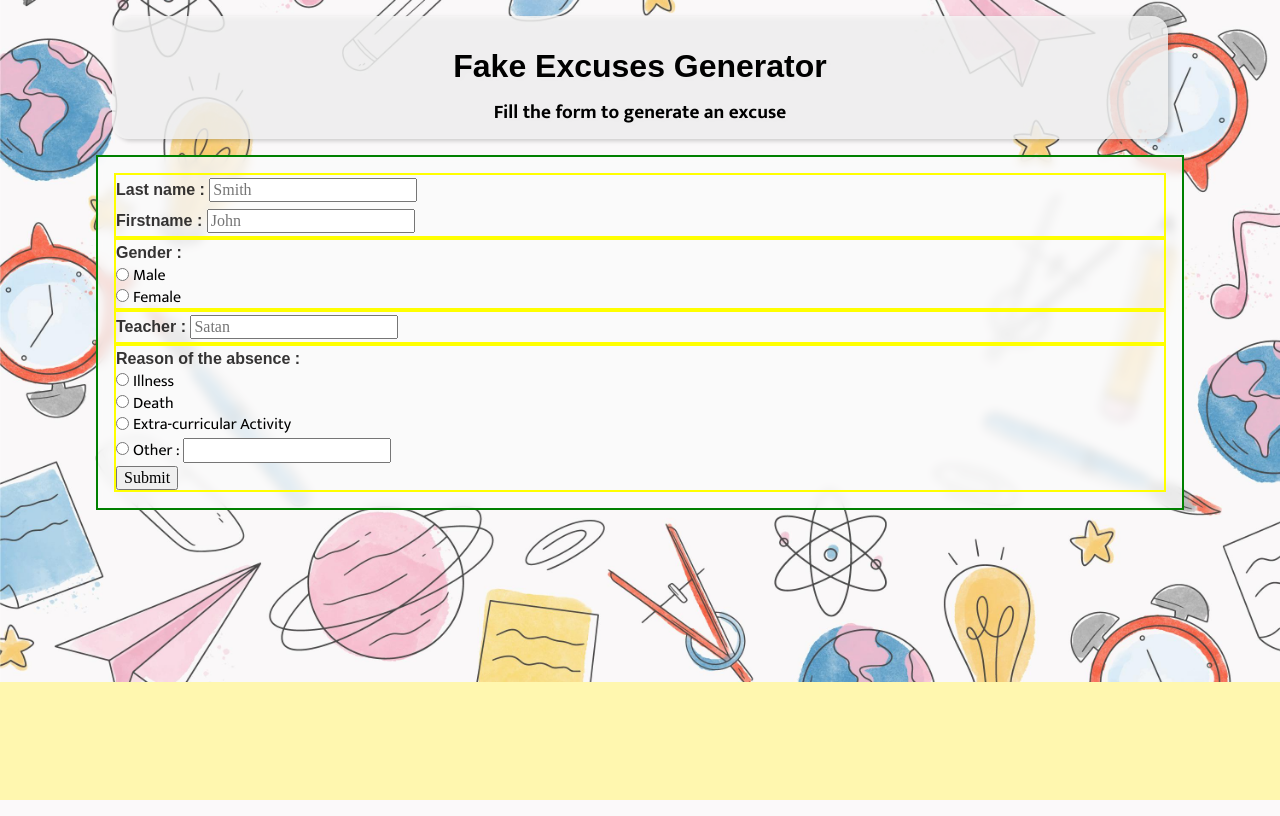
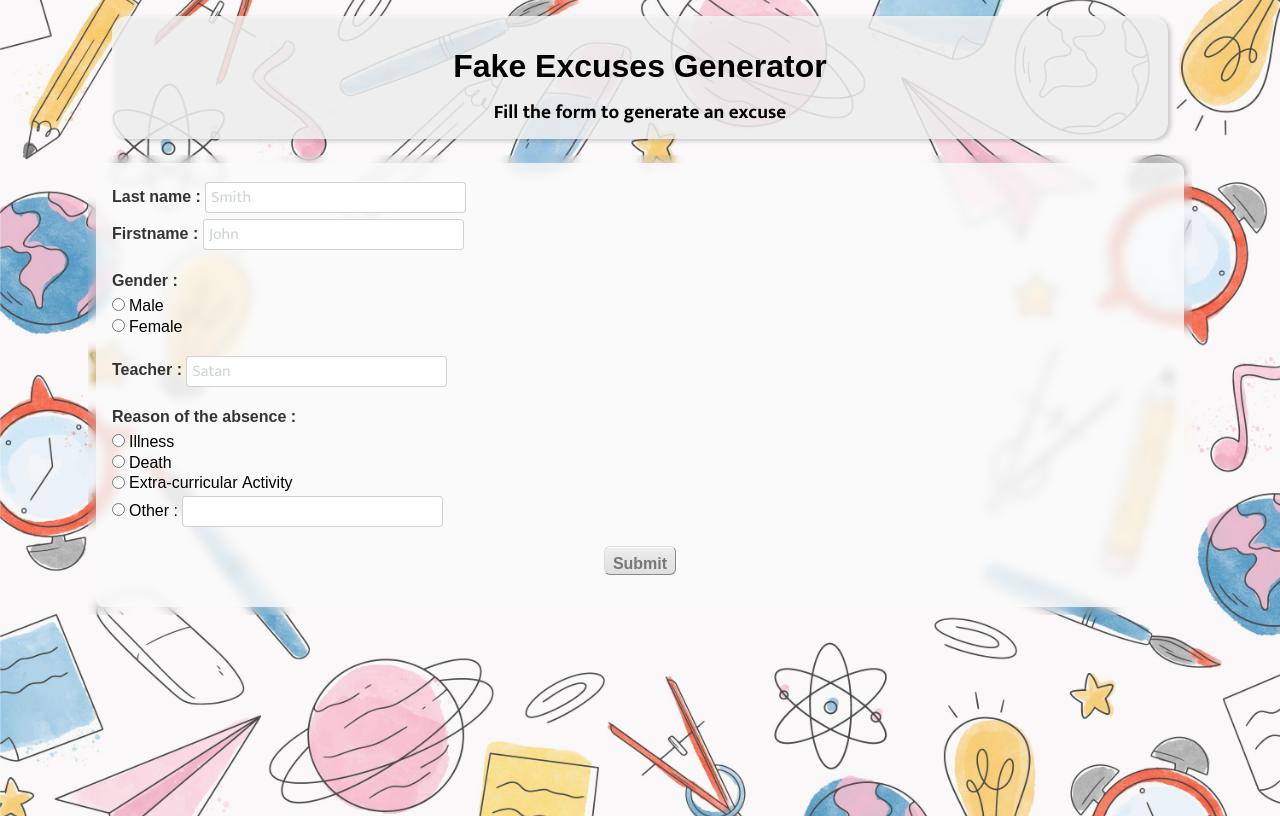
Before and after one commit to selim9106/excusegenerator, a PHP site: page / in a window 1280 px wide. Run offline with PHP 8.4, Linux system fonts and the light colour scheme; some web fonts are replaced.

Commit message:
maincssdone

```diff
--- a/assets/css/style.css
+++ b/assets/css/style.css
@@ -391,11 +391,10 @@ template {
 body {
   background: url("../images/background/4028065.jpg") center no-repeat;
   background-size: cover;
-  background-color: var(--color-background);
+  height: 100vh;
 }
 
 .header {
-  width: 100%;
   margin: 1rem auto;
   padding: 1rem;
   width: 80vw;
@@ -423,12 +422,14 @@ body {
 }
 
 .main {
-  margin: 0 auto;
+  margin: 0 auto 2rem;
   width: 85vw;
+  height: -webkit-fit-content;
+  height: -moz-fit-content;
+  height: fit-content;
+  padding: 0.5rem;
   -webkit-animation: myAnim 2s ease 0s 1 normal forwards;
           animation: myAnim 2s ease 0s 1 normal forwards;
-  background-color: rgba(250, 250, 250, 0.804);
-  border-radius: var(--border-radius-lg);
   -webkit-backdrop-filter: blur(5px);
           backdrop-filter: blur(5px);
 }
@@ -436,8 +437,9 @@ body {
   display: flex;
   flex-direction: row;
   flex-wrap: wrap;
-  border: 2px solid green;
   padding: 1rem;
+  background-color: rgba(250, 250, 250, 0.804);
+  border-radius: var(--border-radius-lg);
 }
 .main__section__form {
   width: 100%;
@@ -445,8 +447,14 @@ body {
   height: -moz-fit-content;
   height: fit-content;
 }
-.main .form__section {
-  border: 2px solid yellow;
+.main .form__section--teacher {
+  padding-top: 1rem;
+}
+.main .form__section--submit {
+  margin: auto;
+  width: -webkit-fit-content;
+  width: -moz-fit-content;
+  width: fit-content;
 }
 .main .form__section__label, .main .form__section__field {
   font-family: var(--font-family-main);
@@ -457,10 +465,102 @@ body {
   padding: 0.3rem 0 0.2rem;
   line-height: 1;
   margin-block: 0em;
+  margin: 0.9rem 0 0.2rem;
 }
 .main .form__section__radio {
-  font-family: var(--font-family-alt);
+  font-family: var(--font-family-main);
+  font-weight: 400;
 }
 .main .form__section__input {
   margin: 0.2rem 0;
 }
+.main .form__section__input--text {
+  font-family: var(--font-family-alt);
+  border: 1px solid var(--border-color-translucent);
+  border-radius: var(--border-radius-sm);
+  line-height: 1;
+  padding-left: 5px;
+}
+.main .form__section__input--text::-moz-placeholder {
+  font-family: var(--font-family-alt);
+  color: var(--gray-400);
+}
+.main .form__section__input--text:-ms-input-placeholder {
+  font-family: var(--font-family-alt);
+  color: var(--gray-400);
+}
+.main .form__section__input--text::placeholder {
+  font-family: var(--font-family-alt);
+  color: var(--gray-400);
+}
+.main .form__section__input--radio {
+  padding-left: 2rem;
+}
+
+#submit {
+  font-size: 1rem;
+  font-family: var(--font-family-main);
+  width: -webkit-fit-content;
+  width: -moz-fit-content;
+  width: fit-content;
+  height: -webkit-fit-content;
+  height: -moz-fit-content;
+  height: fit-content;
+  padding: 0.5rem 0.5rem 0;
+  margin: 1rem auto;
+  justify-content: center;
+  border-width: 1px;
+  color: #777777;
+  border-color: #dcdcdc;
+  font-weight: 700;
+  border-radius: var(--border-radius-main);
+  box-shadow: inset 0px 1px 0px 0px #ffffff;
+  text-shadow: inset 0px 1px 0px #ffffff;
+  background: linear-gradient(#ededed, #dfdfdf);
+}
+#submit:hover {
+  background: linear-gradient(#dfdfdf, #ededed);
+}
+
+.answer {
+  margin: auto;
+}
+.answer__title {
+  font-family: var(--font-family-main);
+  font-size: 2rem;
+  line-height: 1;
+  text-align: center;
+  margin: 2rem auto;
+  padding: 1rem 3rem 0.6rem;
+  width: -webkit-fit-content;
+  width: -moz-fit-content;
+  width: fit-content;
+  max-width: 90vw;
+  filter: drop-shadow(2px 1px 2px rgba(99, 99, 99, 0.251));
+  min-width: -webkit-max-content;
+  min-width: -moz-max-content;
+  min-width: max-content;
+  background-color: rgba(245, 245, 245, 0.84);
+  border-radius: var(--border-radius-main);
+}
+@media (max-width: 599px) {
+  .answer__title {
+    font-size: 1rem;
+  }
+}
+.answer__section {
+  width: -webkit-fit-content;
+  width: -moz-fit-content;
+  width: fit-content;
+  margin: 1rem;
+  padding: 1rem 1.3rem;
+  background-color: rgba(250, 250, 250, 0.804);
+  border-radius: var(--border-radius-lg);
+  -webkit-animation: myAnim 2s ease 0s 1 normal forwards;
+          animation: myAnim 2s ease 0s 1 normal forwards;
+  -webkit-backdrop-filter: blur(5px);
+          backdrop-filter: blur(5px);
+}
+.answer__section__text {
+  font-family: var(--font-family-stock);
+}
--- a/assets/php/excuse.php
+++ b/assets/php/excuse.php
@@ -66,16 +66,17 @@ if (isset($_POST['lastname']) && isset($_POST['firstname']) && isset($_POST['gen
 
     $gender == "male" ? $sex = "son": $sex= "daughter";
 
-    $date = date('l F, \t\h\e  jS  Y');
+    $date = date('l, F \t\h\e  jS  Y');
 
-    echo '<h1>Here is your generated excuse</h1>
-    <p class="date">'.$date.'</p>
-    <p class>Dear Mr/Mrs '.$teacher.',</p>
-    <p>Please, excuse my '.$sex.' '.$lastname.' '.$firstname.' for being absent yesterday considering the following reason:</p>
-    <p>'.$content.'</p><br>
-    <p>Respectfully,</p>';
-
-} else {
+    echo '<article class="answer">
+    <h1 class="answer__title">Here is your generated excuse</h1>
+    <section class="answer__section">
+    <p class="answer__section__text answer__section__text--date">'.$date.',</p><br>
+    <p class="answer__section__text answer__section__text--letterhead">Dear Mr/Mrs '.$teacher.',</p><br>
+    <p class="answer__section__text answer__section__text--intro">Please, excuse my '.$sex.' '.$lastname.' '.$firstname.' for being absent yesterday considering the following reason:</p>
+    <p class="answer__section__text answer__section__text--excuse">'.$content.'</p><br>
+    <p class="answer__section__text answer__section__text--polite">Respectfully,</p>
+    </answer>';
 
 }
 
--- a/assets/scss/_content.scss
+++ b/assets/scss/_content.scss
@@ -23,12 +23,11 @@
 body {
     background: url("../images/background/4028065.jpg") center no-repeat;
     background-size: cover;
-    background-color: var(--color-background);
+    height: 100vh;
 
 }
 
 .header {
-    width:100%;
     margin: 1rem auto;
     padding:1rem;
     width: 80vw;
@@ -53,30 +52,36 @@ body {
 };
 
 .main {
-    margin: 0 auto;
+    margin: 0 auto 2rem;
     width: 85vw;
+    height:fit-content;
+    padding: 0.5rem;
     animation: myAnim 2s ease 0s 1 normal forwards;
-
-    background-color: rgba(250, 250, 250, 0.804);
-    border-radius: var(--border-radius-lg);
     backdrop-filter: blur(5px);
 
     &__section {
         display: flex;
         flex-direction: row;
         flex-wrap: wrap;
-        border: 2px solid green;
         padding: 1rem;
+        background-color: rgba(250, 250, 250, 0.804);
+        border-radius: var(--border-radius-lg);
 
         &__form {
             width: 100%;
             height: fit-content;
-
         };
     };
 
     .form__section {
-        border:2px solid yellow;
+        &--teacher {
+            padding-top:1rem;
+        };
+
+        &--submit {
+            margin:auto;
+            width:fit-content;
+        }
 
         &__label, &__field {
             font-family: var(--font-family-main);
@@ -84,25 +89,111 @@ body {
             color: rgba(19, 18, 18, 0.852);
         };
 
-        // &__label {
-        // };
 
         &__field {
             padding: 0.3rem 0 0.2rem;
             line-height: 1;
             margin-block: 0em;
+            margin: 0.9rem 0 0.2rem;
 
         };
 
         &__radio {
-            font-family: var(--font-family-alt);
+
+            font-family: var(--font-family-main);
+            font-weight: 400;
 
         };
 
         &__input {
             margin: 0.2rem 0;
-        }
+
+            &--text {
+                font-family: var(--font-family-alt);
+                border: 1px solid var(--border-color-translucent);
+                border-radius: var(--border-radius-sm);
+                line-height: 1;
+                padding-left: 5px;
+
+                &::placeholder {
+                    font-family: var(--font-family-alt);
+                    color: var(--gray-400)
+                }
+
+            };
+
+
+            &--radio {
+                padding-left: 2rem;
+
+            };
+        };
+
 
     };
 
 };
+
+
+#submit {
+
+    font-size:1rem;
+    font-family:var(--font-family-main);
+    width: fit-content;
+    height:fit-content;
+    padding: 0.5rem 0.5rem 0;
+    margin: 1rem auto;
+    justify-content: center;
+    border-width:1px;
+    color:#777777;
+    border-color:#dcdcdc;
+    font-weight: 700;
+    border-radius: var(--border-radius-main);
+    box-shadow:inset 0px 1px 0px 0px #ffffff;
+    text-shadow:inset 0px 1px 0px #ffffff;
+    background:linear-gradient(#ededed, #dfdfdf);
+    &:hover {
+        background: linear-gradient(#dfdfdf, #ededed);
+    };
+}
+
+// Answer page
+
+.answer {
+    margin: auto;
+
+    &__title {
+        font-family: var(--font-family-main);
+        font-size: 2rem;
+        line-height: 1;
+        text-align: center;
+        margin: 2rem auto;
+        padding: 1rem 3rem 0.6rem;
+        width: fit-content;
+        max-width:90vw;
+        filter: drop-shadow(2px 1px 2px rgba(99, 99, 99, 0.251));
+        min-width: max-content;
+        background-color: rgba(245, 245, 245, 0.84);
+        border-radius: var(--border-radius-main);
+
+        @include for-phone {
+                   font-size: 1rem;
+                };
+
+    };
+
+    &__section {
+        width: fit-content;
+        margin: 1rem;
+        padding: 1rem 1.3rem;
+        background-color: rgba(250, 250, 250, 0.804);
+        border-radius: var(--border-radius-lg);
+        animation: myAnim 2s ease 0s 1 normal forwards;
+        backdrop-filter: blur(5px);
+
+        &__text {
+            font-family: var(--font-family-stock)
+        }
+
+    };
+};
--- a/index.php
+++ b/index.php
@@ -50,7 +50,7 @@
 
             <section class="form__section form__section--teacher">
 
-                <label class="form__section__label" for="teacher">Teacher&nbsp;: </label>
+                <label class="form__section__label form__section__label--teacher" for="teacher">Teacher&nbsp;: </label>
                 <input class="form__section__input form__section__input--text" type="text" name="teacher" placeholder="Satan" required>
 
             </section>
@@ -67,10 +67,14 @@
                 <input class="form__section__input form__section__input--radio" type="radio"  name="reason" value="other">
                 <label class="form__section__radio" for="other">Other&nbsp;: </label>
                 <input class="form__section__input form__section__input--text" type="text" name="specificreason"></br>
-                <input type="submit" name="submit" value="Submit">
 
             </section>
 
+            <section class="form__section form__section--submit">
+
+                <input type="submit" name="submit" value="Submit" id="submit">
+
+            </section>
         </form>
 
     </section>
```
Also changed, not shown: answer.php (+6 -3 lines).
